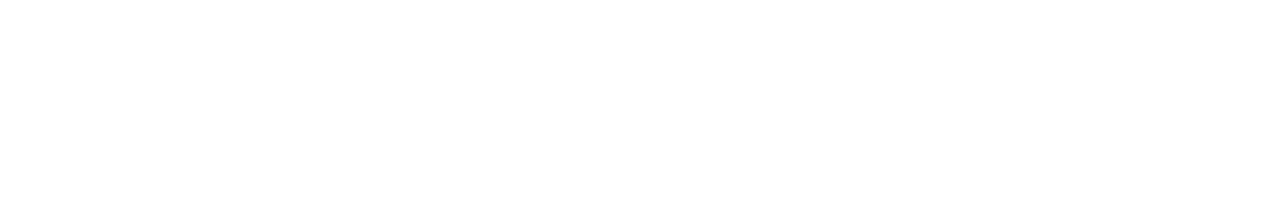
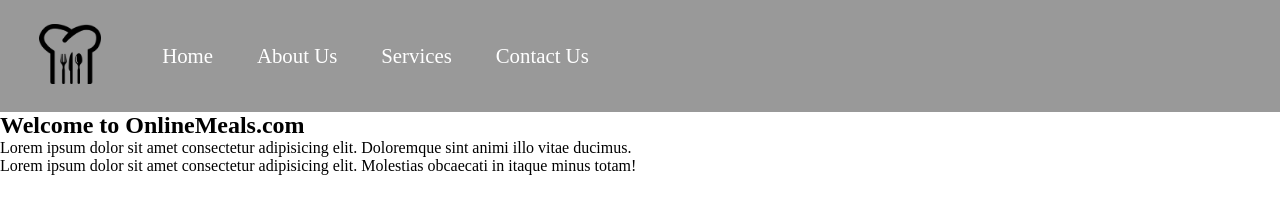
Before and after one commit to mrigankvashist/Food-Delivery-Website, a plain HTML site: page index.html in a window 1280 px wide. Drawn offline with Linux system fonts and the light colour scheme.

Commit message:
Creating Navbar and Initialising Section

```diff
--- /dev/null
+++ b/css/style.css
@@ -0,0 +1,63 @@
+/* css reset */
+*{
+    margin: 0;
+    padding: 0;
+}
+
+/* css variables */
+:root{
+    --navbar-height:59px;
+}
+
+/* navigation bar */
+#navbar{
+    display: flex;
+    align-items: center;
+
+}
+
+/* logo and image */
+#logo{
+    margin: 10px 24px;
+}
+#logo img{
+    margin: 14px 15px;
+    height: 60px;
+}
+
+
+/* navbar list styling */
+#navbar{
+    position: relative;
+}
+#navbar ul{
+    display: flex;
+}
+
+#navbar::before{
+    content:" ";
+    background-color: black;
+    position: absolute;
+    height: 100%;
+    width: 100%;
+    z-index: -1;
+    opacity: 0.4;
+
+}
+#navbar ul li{
+    list-style: none;
+    font-size: 1.3rem;
+}
+#navbar ul li a{
+    display: block;
+    padding: 5px 22px;
+    border-radius: 20px;
+    color: white;
+    text-decoration: none;
+
+}
+#navbar ul li a:hover{
+    color: black;
+    background-color:white ;
+
+}
--- a/index.html
+++ b/index.html
@@ -5,8 +5,26 @@
     <meta http-equiv="X-UA-Compatible" content="IE=edge">
     <meta name="viewport" content="width=device-width, initial-scale=1.0">
     <title>Mrigank's Bistro Service | OnlineMeals.com</title>
+    <link rel="stylesheet" href="css/style.css">
 </head>
 <body>
+    <nav id="navbar">
+        <div id="logo">
+            <img src="logo.png" alt="OnlineMeals.com">
+        </div>
+
+        <ul>
+            <li class="item"><a href="#">Home</a></li>
+            <li class="item"><a href="#">About Us</a></li>
+            <li class="item"><a href="#">Services</a></li>
+            <li class="item"><a href="#">Contact Us</a></li>
+        </ul>
+    </nav>
+    <section id="home">
+        <h1 class="h-primary">Welcome to OnlineMeals.com</h1>
+        <p>Lorem ipsum dolor sit amet consectetur adipisicing elit. Doloremque sint animi illo vitae ducimus.</p>
+        <p>Lorem ipsum dolor sit amet consectetur adipisicing elit. Molestias obcaecati in itaque minus totam!</p>
+    </section>
 
 </body>
 </html>
```
